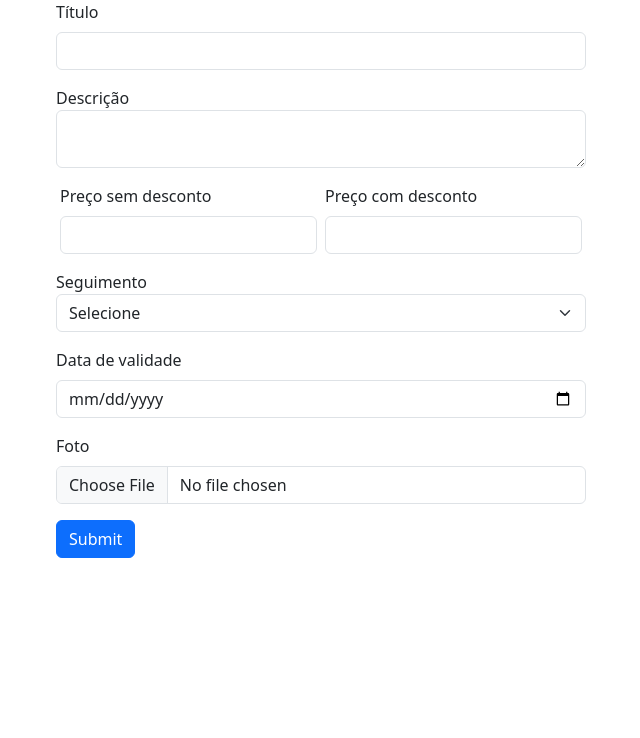
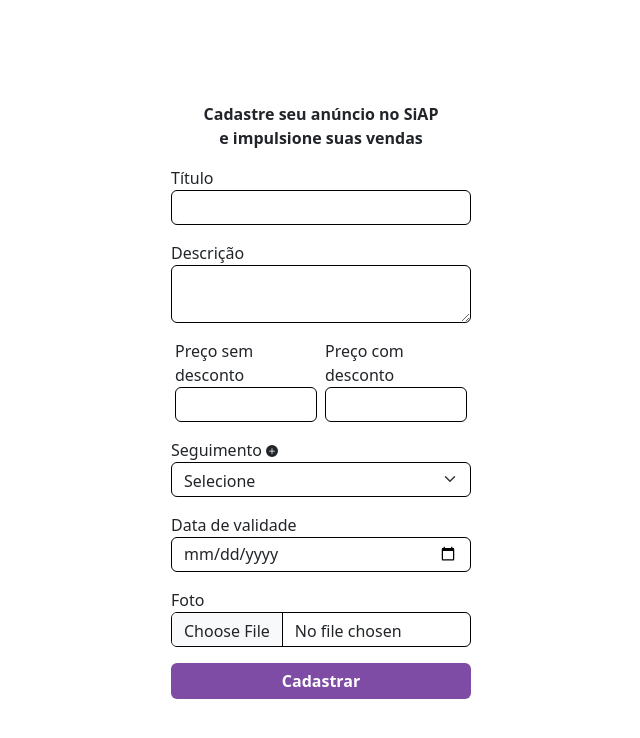
Before and after one commit to LuisP30/siap, a Django app: template templates/cadastrar_anuncio.html in a window 1280 px wide. Shown: the top 738 px of the page, without its empty margins (319-959 px from the left). Run offline with Django 3.2, Linux system fonts and the light colour scheme; the template is opened without the code that fills it, so the values that code supplies are empty.

Commit message:
Pág de cadastrar anúncio quase finalizada

```diff
--- a/templates/cadastrar_anuncio.html
+++ b/templates/cadastrar_anuncio.html
@@ -1,3 +1,4 @@
+{% load static %}
 <!DOCTYPE html>
 <html lang="pt-br">
   <head>
@@ -10,11 +11,17 @@
       integrity="sha384-QWTKZyjpPEjISv5WaRU9OFeRpok6YctnYmDr5pNlyT2bRjXh0JMhjY6hW+ALEwIH"
       crossorigin="anonymous"
     />
+    <link rel="stylesheet" href="{% static 'css/login.css' %}">
+    <link href="https://cdn.jsdelivr.net/npm/bootstrap-icons/font/bootstrap-icons.css" rel="stylesheet">
+
   </head>
   <body>
     <div class="container d-flex justify-content-center align-items-center">
       <form method="post">
         {% csrf_token %}
+        <div class="title-login">
+          <p class="p-title">Cadastre seu anúncio no SiAP <br> e impulsione suas vendas</p>
+        </div>
         <div class="mb-3">
           <label for="titulo" class="form-label">Título</label>
           <input type="text" class="form-control" name="titulo" id="titulo" />
@@ -37,6 +44,10 @@
         </div>
         <div class="mb-3">
           <label for="seguimento">Seguimento</label>
+            <svg xmlns="http://www.w3.org/2000/svg" width="12" height="12" fill="currentColor" class="bi bi-plus-circle-fill" viewBox="0 0 16 16" style="cursor: pointer;">
+              <path d="M16 8A8 8 0 1 1 0 8a8 8 0 0 1 16 0M8.5 4.5a.5.5 0 0 0-1 0v3h-3a.5.5 0 0 0 0 1h3v3a.5.5 0 0 0 1 0v-3h3a.5.5 0 0 0 0-1h-3z"/>
+            </svg>
+
           <select name="seguimento" class="form-select" aria-label="Default select example" required>
               <option value="" selected disabled>Selecione</option>
               {% for seguimento in seguimentos %}
@@ -53,7 +64,7 @@
           <label for="foto" class="form-label">Foto</label>
           <input type="file" class="form-control" name="foto" id="foto" />
         </div>
-        <button type="submit" class="btn btn-primary">Submit</button>
+        <button type="submit" class="btn btn-primary">Cadastrar</button>
         {% if messages %}
             {% for message in messages %}
               <br>
--- a/templates/static/css/login.css
+++ b/templates/static/css/login.css
@@ -19,7 +19,7 @@
     margin-bottom: 0;
 }
 
-.form-control{
+.form-control, .form-select{
     width: 100%;
     height: 35px;
     border: 1px solid black;
@@ -43,3 +43,7 @@
 .p-title{
     font-weight: bold;
 }
+
+.btn-mais{
+    cursor: pointer;
+}
```
Also changed, not shown: templates/meus_anuncios.html (+12 -4 lines), templates/static/css/meus_anuncios.css (+11 -0 lines).
